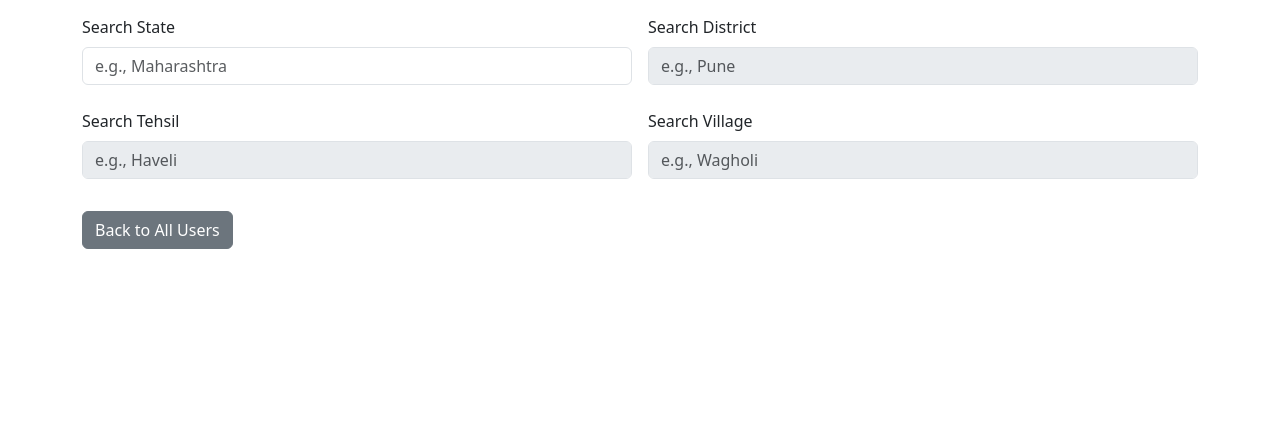
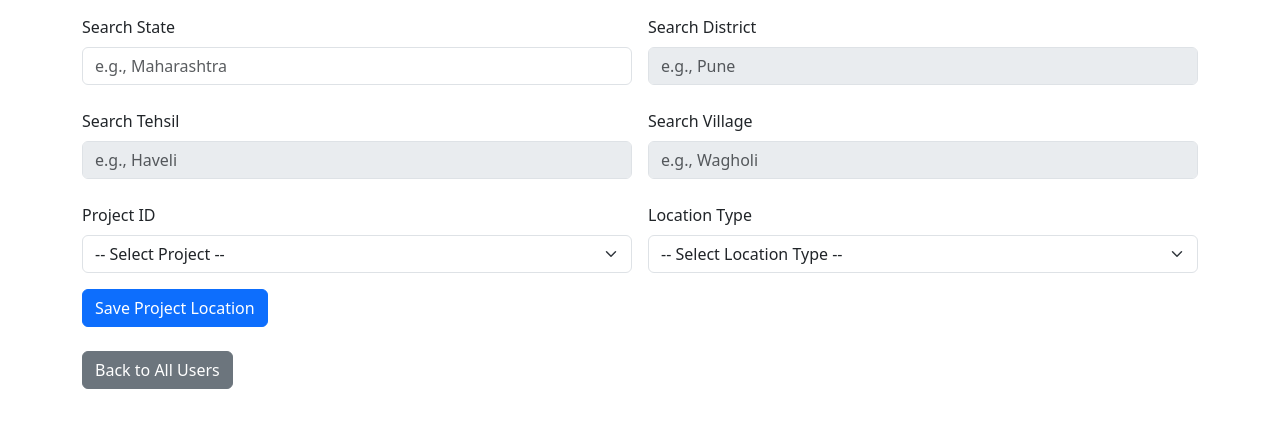
Before and after one commit to Yash7776/Nem-Models, a Django app: page /manage-locations/ in a window 1280 px wide. Shown: the part 137-565 px from the top of the page. Run offline with Django 5.2, Linux system fonts and the light colour scheme.

Commit message:
All Req Chenges Made

```diff
--- a/accounts/urls.py
+++ b/accounts/urls.py
@@ -15,6 +15,7 @@
     path('get-talukas/<int:district_id>/', views.get_talukas, name='get_talukas'),
     path('get-villages/<int:taluka_id>/', views.get_villages, name='get_villages'),
     path('manage-locations/', views.manage_locations, name='manage_locations'),
+    path('save-project-location/', views.save_project_location, name='save_project_location'),
     path('search-states/', views.search_states, name='search_states'),
     path('search-districts/', views.search_districts, name='search_districts'),
     path('search-talukas/', views.search_talukas, name='search_talukas'),
--- a/accounts/views.py
+++ b/accounts/views.py
@@ -6,8 +6,9 @@
 from django.db.models import Q
 from .models import (
     User_header_all, Profile_header_all, StateHeaderAll, DistrictHeaderAll,
-    TalukaHeaderAll, VillageHeaderAll
+    TalukaHeaderAll, VillageHeaderAll, Project, ProjectLocationDetailsAll
 )
+from django.utils import timezone
 
 def user_detail(request, username):
     user = get_object_or_404(User_header_all, username=username, line_no=0)
@@ -266,6 +267,87 @@
         'user_type_choices': User_header_all.USER_TYPE_CHOICES,
     })
 
+def manage_locations(request):
+    projects = Project.objects.filter(project_status=1)  # Only active projects
+    return render(request, 'accounts/manage_locations.html', {
+        'projects': projects,
+        'location_type_choices': ProjectLocationDetailsAll.LOCATION_TYPE_CHOICES,
+    })
+
+def save_project_location(request):
+    if request.method != 'POST':
+        return redirect('manage_locations')
+
+    project_id = request.POST.get('project_id')
+    pl_location_type = request.POST.get('pl_location_type')
+    state_id = request.POST.get('state_id')
+    district_id = request.POST.get('district_id')
+    taluka_id = request.POST.get('taluka_id')
+    village_id = request.POST.get('village_id')
+
+    if not project_id or not pl_location_type:
+        messages.error(request, "Project ID and Location Type are required.")
+        return redirect('manage_locations')
+
+    try:
+        project = get_object_or_404(Project, project_id=project_id)
+        pl_location_type = int(pl_location_type)
+
+        # Initialize location fields
+        location_data = {
+            'project_id': project,
+            'pl_location_type': pl_location_type,
+            'status': True,
+        }
+
+        # Set the appropriate location ID based on pl_location_type
+        if pl_location_type == 1:  # State
+            if not state_id:
+                messages.error(request, "State ID is required for State location type.")
+                return redirect('manage_locations')
+            location_data['st_id'] = get_object_or_404(StateHeaderAll, st_id=state_id)
+        elif pl_location_type == 2:  # District
+            if not district_id:
+                messages.error(request, "District ID is required for District location type.")
+                return redirect('manage_locations')
+            district = get_object_or_404(DistrictHeaderAll, dist_id=district_id)
+            location_data['st_id'] = district.st_id
+            location_data['dist_id'] = district
+        elif pl_location_type == 3:  # Taluka
+            if not taluka_id:
+                messages.error(request, "Taluka ID is required for Taluka location type.")
+                return redirect('manage_locations')
+            taluka = get_object_or_404(TalukaHeaderAll, tal_id=taluka_id)
+            location_data['st_id'] = taluka.st_id
+            location_data['dist_id'] = taluka.dist_id
+            location_data['tal_id'] = taluka
+        elif pl_location_type == 4:  # Village
+            if not village_id:
+                messages.error(request, "Village ID is required for Village location type.")
+                return redirect('manage_locations')
+            village = get_object_or_404(VillageHeaderAll, vil_id=village_id)
+            location_data['st_id'] = village.st_id
+            location_data['dist_id'] = village.dist_id
+            location_data['tal_id'] = village.tal_id
+            location_data['vil_id'] = village
+        else:
+            messages.error(request, "Invalid location type.")
+            return redirect('manage_locations')
+
+        try:
+            project_location = ProjectLocationDetailsAll.objects.create(**location_data)
+            project_location.full_clean()
+            project_location.save()
+            messages.success(request, "Project location saved successfully.")
+        except (ValidationError, IntegrityError) as e:
+            messages.error(request, f"Failed to save project location: {str(e)}")
+
+        return redirect('manage_locations')
+
+    except Exception as e:
+        messages.error(request, f"Error saving project location: {str(e)}")
+        return redirect('manage_locations')
+
 def get_districts(request, state_id):
     districts = DistrictHeaderAll.objects.filter(st_id=state_id, status=True).values('dist_id', 'dist_name')
     return JsonResponse({'districts': list(districts)})
@@ -467,6 +549,3 @@
         return JsonResponse({'status': 'error', 'message': 'A village with this name already exists in this taluka'}, status=400)
     except Exception as e:
         return JsonResponse({'status': 'error', 'message': f'Failed to add village: {str(e)}'}, status=500)
-
-def manage_locations(request):
-    return render(request, 'accounts/manage_locations.html', {})
--- a/templates/accounts/manage_locations.html
+++ b/templates/accounts/manage_locations.html
@@ -3,7 +3,14 @@
 {% block content %}
 <h1 class="mb-4">Manage Locations</h1>
 
-<div class="row g-3 mb-4">
+<form method="post" action="{% url 'save_project_location' %}" class="row g-3 mb-4" id="location-form">
+    {% csrf_token %}
+    <!-- Hidden fields to store selected IDs -->
+    <input type="hidden" id="selected_state_id" name="state_id">
+    <input type="hidden" id="selected_district_id" name="district_id">
+    <input type="hidden" id="selected_taluka_id" name="taluka_id">
+    <input type="hidden" id="selected_village_id" name="village_id">
+
     <!-- State Search -->
     <div class="col-md-6">
         <label for="state_search" class="form-label">Search State</label>
@@ -31,7 +38,34 @@
         <input type="text" id="village_search" class="form-control" placeholder="e.g., Wagholi" disabled>
         <div id="village_results" class="mt-2"></div>
     </div>
-</div>
+
+    <!-- Project ID -->
+    <div class="col-md-6">
+        <label for="project_id" class="form-label">Project ID</label>
+        <select id="project_id" name="project_id" class="form-select" required>
+            <option value="">-- Select Project --</option>
+            {% for project in projects %}
+                <option value="{{ project.project_id }}">{{ project.project_name }} ({{ project.project_id }})</option>
+            {% endfor %}
+        </select>
+    </div>
+
+    <!-- Location Type -->
+    <div class="col-md-6">
+        <label for="pl_location_type" class="form-label">Location Type</label>
+        <select id="pl_location_type" name="pl_location_type" class="form-select" required>
+            <option value="">-- Select Location Type --</option>
+            {% for value, label in location_type_choices %}
+                <option value="{{ value }}">{{ label }}</option>
+            {% endfor %}
+        </select>
+    </div>
+
+    <!-- Submit Button -->
+    <div class="col-12">
+        <button type="submit" class="btn btn-primary">Save Project Location</button>
+    </div>
+</form>
 
 <p class="mt-4">
     <a href="{% url 'all_users' %}" class="btn btn-secondary">Back to All Users</a>
@@ -89,29 +123,34 @@
     let selectedStateId = null;
     let selectedDistrictId = null;
     let selectedTalukaId = null;
+    let selectedVillageId = null;
 
     // Function to clear lower-level fields and results
     function clearLowerLevelFields(level) {
         if (level <= 1) { // State changed
             $('#district_search').val('').prop('disabled', true);
             $('#district_results').html('');
+            $('#selected_district_id').val('');
             selectedDistrictId = null;
         }
         if (level <= 2) { // State or District changed
             $('#tehsil_search').val('').prop('disabled', true);
             $('#tehsil_results').html('');
+            $('#selected_taluka_id').val('');
             selectedTalukaId = null;
         }
         if (level <= 3) { // State, District, or Tehsil changed
             $('#village_search').val('').prop('disabled', true);
             $('#village_results').html('');
+            $('#selected_village_id').val('');
+            selectedVillageId = null;
         }
     }
 
     // State Search
     $('#state_search').on('input', function() {
         const query = $(this).val();
-        clearLowerLevelFields(1); // Clear District, Tehsil, Village when State changes
+        clearLowerLevelFields(1);
         if (query.length >= 1) {
             $.ajax({
                 url: '{% url "search_states" %}',
@@ -126,23 +165,21 @@
                             </li>`;
                         });
                     }
-                    // Always add the "Add" option, even if there are results
                     html += `<li class="add-item add-state-btn" data-name="${query}">
                         Add "${query}" as a new State
                     </li>`;
                     html += '</ul>';
                     $('#state_results').html(html);
 
-                    // Add click handler for state rows
                     $('.state-row').on('click', function() {
                         selectedStateId = $(this).data('id');
                         const stateName = $(this).data('name');
                         $('#state_search').val(stateName);
-                        $('#state_results').html(''); // Clear results after selection
-                        $('#district_search').prop('disabled', false); // Enable District field
+                        $('#selected_state_id').val(selectedStateId);
+                        $('#state_results').html('');
+                        $('#district_search').prop('disabled', false);
                     });
 
-                    // Add click handler for add state button
                     $('.add-state-btn').on('click', function() {
                         const stateName = $(this).data('name');
                         $.ajax({
@@ -154,6 +191,7 @@
                                 if (data.status === 'success') {
                                     selectedStateId = data.state.st_id;
                                     $('#state_search').val(data.state.st_name);
+                                    $('#selected_state_id').val(selectedStateId);
                                     $('#state_results').html('');
                                     $('#district_search').prop('disabled', false);
                                 } else {
@@ -180,14 +218,16 @@
             });
         } else {
             $('#state_results').html('');
+            $('#selected_state_id').val('');
+            selectedStateId = null;
         }
     });
 
     // District Search
     $('#district_search').on('input', function() {
-        if (!selectedStateId) return; // Don't search if no state is selected
+        if (!selectedStateId) return;
         const query = $(this).val();
-        clearLowerLevelFields(2); // Clear Tehsil, Village when District changes
+        clearLowerLevelFields(2);
         if (query.length >= 1) {
             $.ajax({
                 url: '{% url "search_districts" %}',
@@ -208,16 +248,15 @@
                     html += '</ul>';
                     $('#district_results').html(html);
 
-                    // Add click handler for district rows
                     $('.district-row').on('click', function() {
                         selectedDistrictId = $(this).data('id');
                         const districtName = $(this).data('name');
                         $('#district_search').val(districtName);
-                        $('#district_results').html(''); // Clear results after selection
-                        $('#tehsil_search').prop('disabled', false); // Enable Tehsil field
+                        $('#selected_district_id').val(selectedDistrictId);
+                        $('#district_results').html('');
+                        $('#tehsil_search').prop('disabled', false);
                     });
 
-                    // Add click handler for add district button
                     $('.add-district-btn').on('click', function() {
                         const districtName = $(this).data('name');
                         $.ajax({
@@ -229,6 +268,7 @@
                                 if (data.status === 'success') {
                                     selectedDistrictId = data.district.dist_id;
                                     $('#district_search').val(data.district.dist_name);
+                                    $('#selected_district_id').val(selectedDistrictId);
                                     $('#district_results').html('');
                                     $('#tehsil_search').prop('disabled', false);
                                 } else {
@@ -255,14 +295,19 @@
             });
         } else {
             $('#district_results').html('');
+            $('#selected_district_id').val('');
+            selectedDistrictId = null;
         }
     });
 
     // Tehsil (Taluka) Search
     $('#tehsil_search').on('input', function() {
-        if (!selectedDistrictId) return; // Don't search if no district is selected
+        if (!selectedDistrictId) {
+            $('#tehsil_results').html('<p class="text-danger">Please select a district first.</p>');
+            return;
+        }
         const query = $(this).val();
-        clearLowerLevelFields(3); // Clear Village when Tehsil changes
+        clearLowerLevelFields(3);
         if (query.length >= 1) {
             $.ajax({
                 url: '{% url "search_talukas" %}',
@@ -283,17 +328,20 @@
                     html += '</ul>';
                     $('#tehsil_results').html(html);
 
-                    // Add click handler for tehsil rows
                     $('.tehsil-row').on('click', function() {
                         selectedTalukaId = $(this).data('id');
                         const tehsilName = $(this).data('name');
                         $('#tehsil_search').val(tehsilName);
-                        $('#tehsil_results').html(''); // Clear results after selection
-                        $('#village_search').prop('disabled', false); // Enable Village field
+                        $('#selected_taluka_id').val(selectedTalukaId);
+                        $('#tehsil_results').html('');
+                        $('#village_search').prop('disabled', false);
                     });
 
-                    // Add click handler for add tehsil button
                     $('.add-tehsil-btn').on('click', function() {
+                        if (!selectedDistrictId) {
+                            $('#tehsil_results').html('<p class="text-danger">Please select a district before adding a tehsil.</p>');
+                            return;
+                        }
                         const tehsilName = $(this).data('name');
                         $.ajax({
                             url: '{% url "add_taluka" %}',
@@ -304,6 +352,7 @@
                                 if (data.status === 'success') {
                                     selectedTalukaId = data.taluka.tal_id;
                                     $('#tehsil_search').val(data.taluka.tal_name);
+                                    $('#selected_taluka_id').val(selectedTalukaId);
                                     $('#tehsil_results').html('');
                                     $('#village_search').prop('disabled', false);
                                 } else {
@@ -330,12 +379,17 @@
             });
         } else {
             $('#tehsil_results').html('');
+            $('#selected_taluka_id').val('');
+            selectedTalukaId = null;
         }
     });
 
     // Village Search
     $('#village_search').on('input', function() {
-        if (!selectedTalukaId) return; // Don't search if no tehsil is selected
+        if (!selectedTalukaId) {
+            $('#village_results').html('<p class="text-danger">Please select a tehsil first.</p>');
+            return;
+        }
         const query = $(this).val();
         if (query.length >= 1) {
             $.ajax({
@@ -357,14 +411,14 @@
                     html += '</ul>';
                     $('#village_results').html(html);
 
-                    // Add click handler for village rows
                     $('.village-row').on('click', function() {
+                        selectedVillageId = $(this).data('id');
                         const villageName = $(this).data('name');
                         $('#village_search').val(villageName);
-                        $('#village_results').html(''); // Clear results after selection
+                        $('#selected_village_id').val(selectedVillageId);
+                        $('#village_results').html('');
                     });
 
-                    // Add click handler for add village button
                     $('.add-village-btn').on('click', function() {
                         const villageName = $(this).data('name');
                         $.ajax({
@@ -374,7 +428,9 @@
                             data: { village_name: villageName, taluka_id: selectedTalukaId },
                             success: function(data) {
                                 if (data.status === 'success') {
+                                    selectedVillageId = data.village.vil_id;
                                     $('#village_search').val(data.village.name);
+                                    $('#selected_village_id').val(selectedVillageId);
                                     $('#village_results').html('');
                                 } else {
                                     $('#village_results').html(`<p class="text-danger">Error: ${data.message}</p>`);
@@ -400,6 +456,8 @@
             });
         } else {
             $('#village_results').html('');
+            $('#selected_village_id').val('');
+            selectedVillageId = null;
         }
     });
 });
```
Also changed, not shown: accounts/migrations/0001_initial.py.
